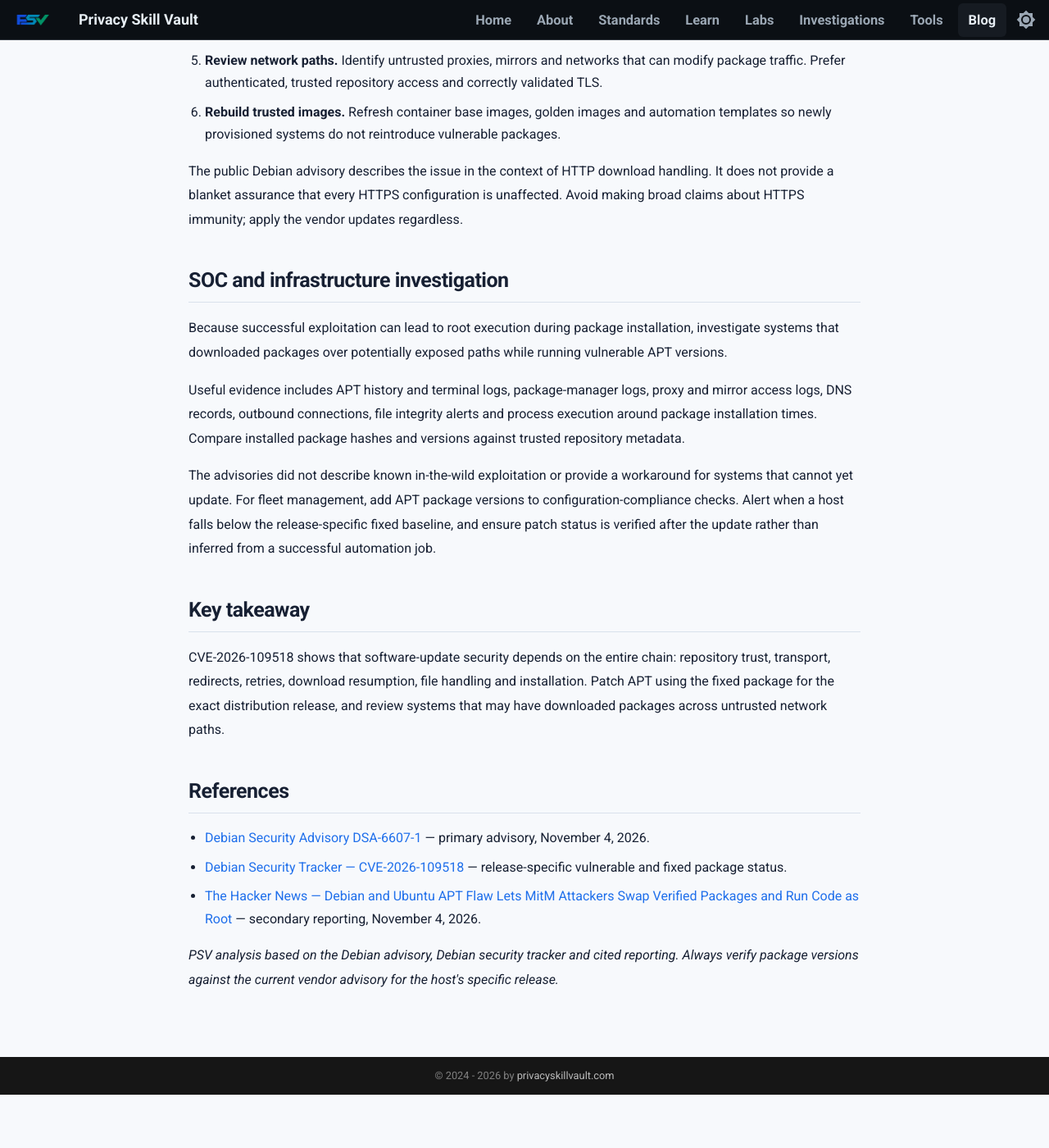
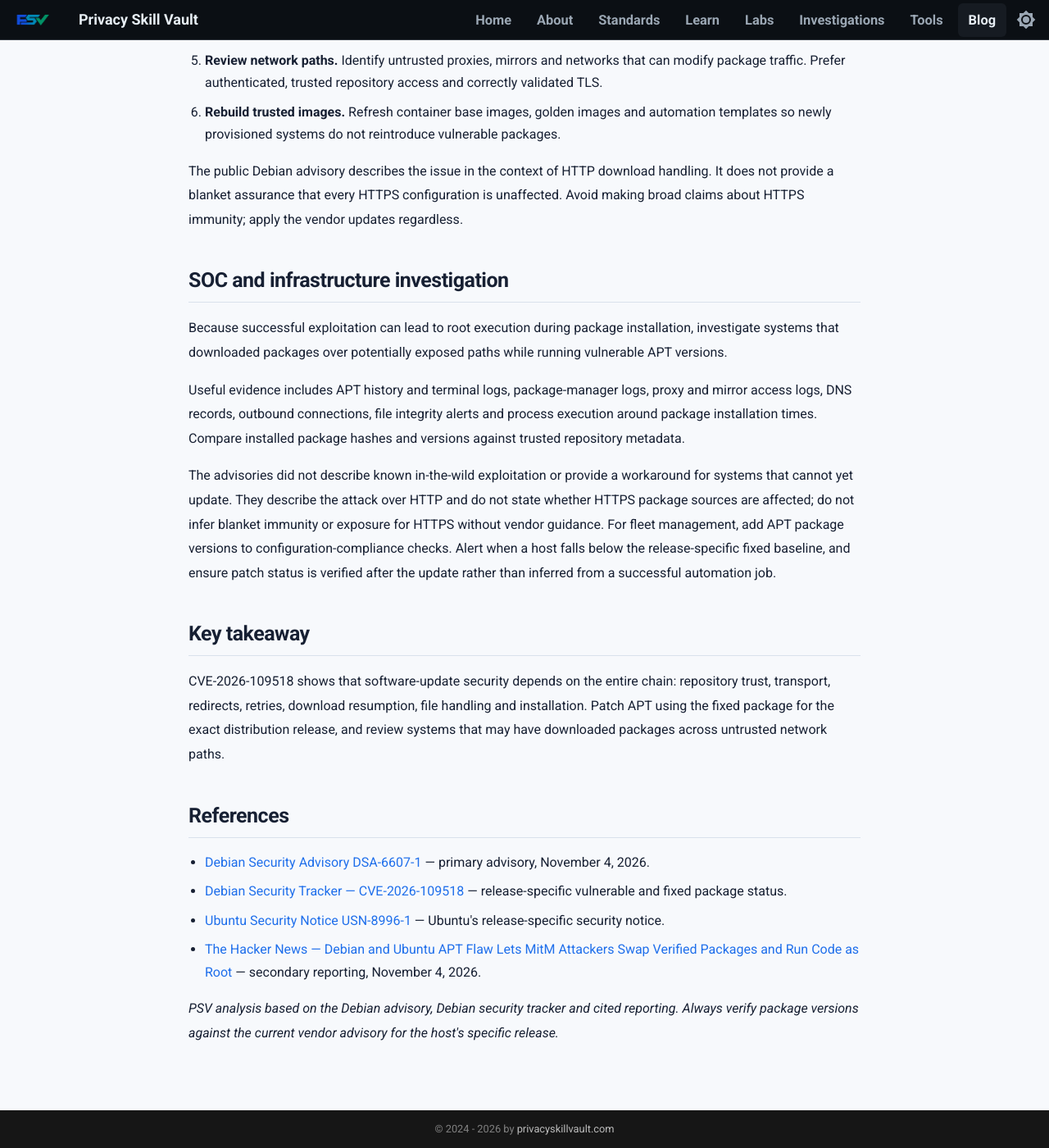
Before and after one commit to PrivacySkillVault/privacyskillvault.github.io, an MkDocs documentation site: the page built from docs/blog/vulnerabilities/debian-ubuntu-apt-cve-2026-109518/index.md, in a window 1280 px wide and 1400 px high, scrolled down 1710 px. Shown: the whole window at 82% size. Built offline with MkDocs 1.6.1 and Material for MkDocs 9.7.7, drawn with Linux system fonts in a browser that asks for light colours; before the commit the page ends 3045 px from its top, so only the background shows below that; some of the changed text lies outside the part shown.

Commit message:
Add Ubuntu priority, scope caveats and advisory link

```diff
--- a/docs/blog/vulnerabilities/debian-ubuntu-apt-cve-2026-109518/index.md
+++ b/docs/blog/vulnerabilities/debian-ubuntu-apt-cve-2026-109518/index.md
@@ -20,7 +20,7 @@
 
 The attack requires APT to retry failed downloads. That retry behaviour is enabled by default from Debian 12 and Ubuntu 22.04 onward. Older releases such as Debian 11 and Ubuntu 20.04 are not exposed by default according to Ubuntu, but scripts may have enabled `Acquire::Retries` manually.
 
-Debian's security tracker lists **APT 2.6.2** as fixed for Bookworm and **3.0.4** as fixed for Trixie; the tracker lists **3.3.6** as fixed in unstable (sid), while the testing branch was still vulnerable at the time of The Hacker News report. APT developers also published a fix for Debian 11 (2.2.5), whose LTS support had ended. Do not assume one version number applies to every release.
+Debian's security tracker lists **APT 2.6.2** as fixed for Bookworm and **3.0.4** as fixed for Trixie; the tracker lists **3.3.6** as fixed in unstable (sid), while the testing branch was still vulnerable at the time of The Hacker News report. APT developers also published a fix for Debian 11 (2.2.5), whose LTS support had ended. Ubuntu rates the issue High priority with a CVSS 4.0 score of 7.7. Do not assume one version number applies to every release.
 
 Ubuntu's November 4 security archive builds reported by The Hacker News included 3.3.3ubuntu0.1 for 26.10, 3.2.1ubuntu0.1 for 26.04 LTS, 2.8.4ubuntu0.1 for 24.04 LTS and 2.4.15ubuntu0.1 for 22.04 LTS. Package availability changes over time; confirm the current fixed build in Ubuntu's security notices and repositories before closing remediation.
 
@@ -41,7 +41,7 @@
 
 Useful evidence includes APT history and terminal logs, package-manager logs, proxy and mirror access logs, DNS records, outbound connections, file integrity alerts and process execution around package installation times. Compare installed package hashes and versions against trusted repository metadata.
 
-The advisories did not describe known in-the-wild exploitation or provide a workaround for systems that cannot yet update. For fleet management, add APT package versions to configuration-compliance checks. Alert when a host falls below the release-specific fixed baseline, and ensure patch status is verified after the update rather than inferred from a successful automation job.
+The advisories did not describe known in-the-wild exploitation or provide a workaround for systems that cannot yet update. They describe the attack over HTTP and do not state whether HTTPS package sources are affected; do not infer blanket immunity or exposure for HTTPS without vendor guidance. For fleet management, add APT package versions to configuration-compliance checks. Alert when a host falls below the release-specific fixed baseline, and ensure patch status is verified after the update rather than inferred from a successful automation job.
 
 ## Key takeaway
 
@@ -51,6 +51,7 @@
 
 - [Debian Security Advisory DSA-6607-1](https://lists.debian.org/debian-security-announce/2026/msg00526.html) — primary advisory, November 4, 2026.
 - [Debian Security Tracker — CVE-2026-109518](https://security-tracker.debian.org/tracker/CVE-2026-109518) — release-specific vulnerable and fixed package status.
+- [Ubuntu Security Notice USN-8996-1](https://ubuntu.com/security/notices/USN-8996-1) — Ubuntu's release-specific security notice.
 - [The Hacker News — Debian and Ubuntu APT Flaw Lets MitM Attackers Swap Verified Packages and Run Code as Root](https://thehackernews.com/2026/11/debian-and-ubuntu-apt-flaw-lets-mitm.html) — secondary reporting, November 4, 2026.
 
 *PSV analysis based on the Debian advisory, Debian security tracker and cited reporting. Always verify package versions against the current vendor advisory for the host's specific release.*
```
